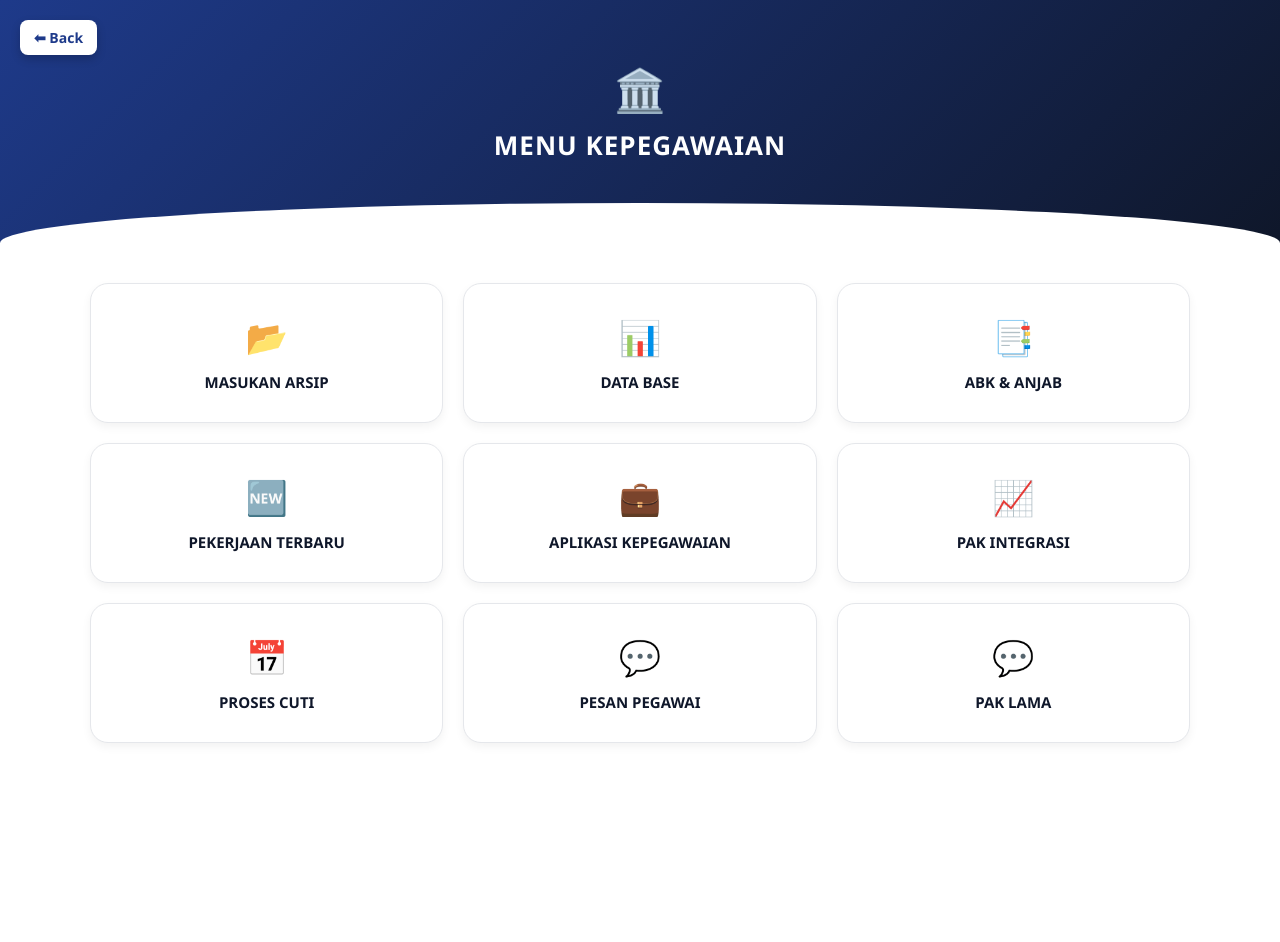
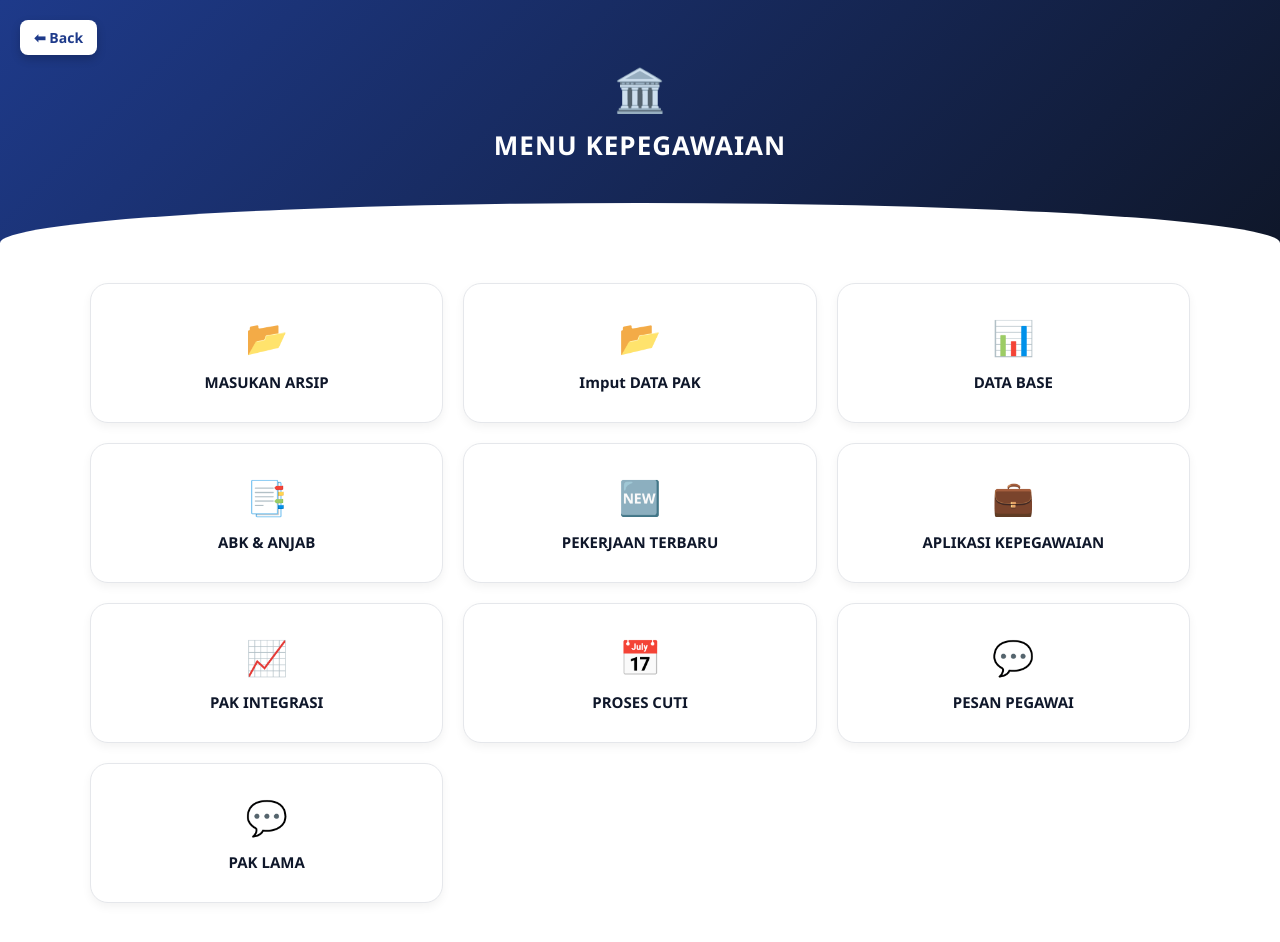
Before and after one commit to rikoantahsaputra-crypto/Menu-Kep-RSDS, a plain HTML site: page index.html in a window 1280 px wide. Before the commit the page ends 800 px from the top, so only its background shows below. Drawn offline with Linux system fonts and the light colour scheme.

Commit message:
Update index.html

```diff
--- a/index.html
+++ b/index.html
@@ -134,6 +134,11 @@ href="https://script.google.com/macros/s/AKfycbxsxROvGV1nGBkdc_smvEnXC8lnaP3L7iR
 <div class="icon">📂</div>
 <div class="card-title">MASUKAN ARSIP</div>
 </a>
+  <a class="card" target="_blank"
+href="https://script.google.com/macros/s/AKfycbzunspUHxlU6ezQj-OOtZmHS0TSl0m9wtWLDQ8U4vVbpOxTNi5_F7RIaQjQZlDagjeB/exec">
+<div class="icon">📂</div>
+<div class="card-title">Imput DATA PAK</div>
+</a>
 
 <a class="card" target="_blank"
 href="https://docs.google.com/spreadsheets/d/1o42Q2Ew649AZ-5CTy5kaBZyybRHN8gbnRGbEV0dtfzs/edit">
```
